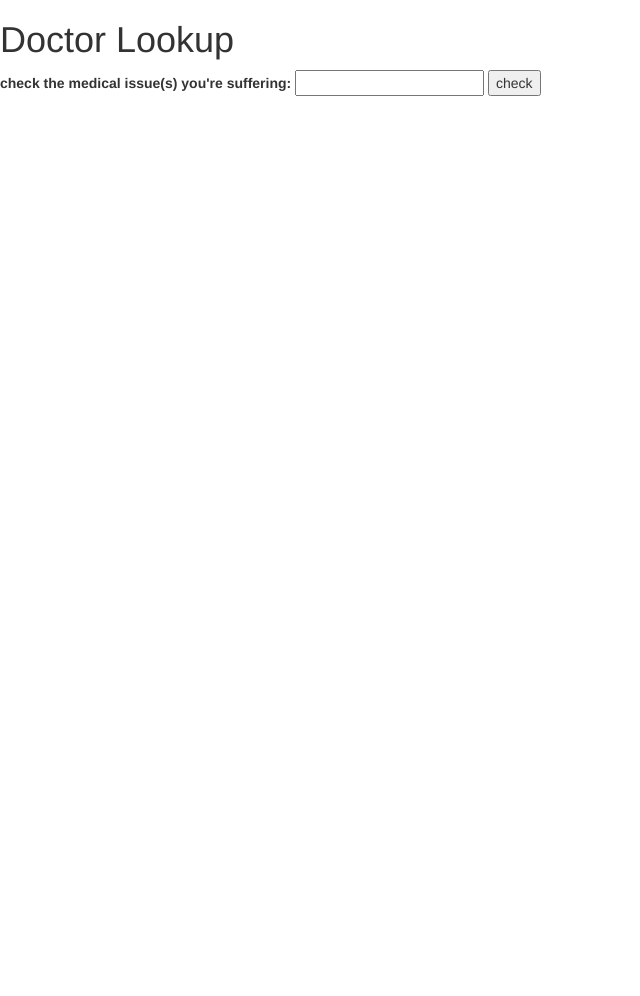
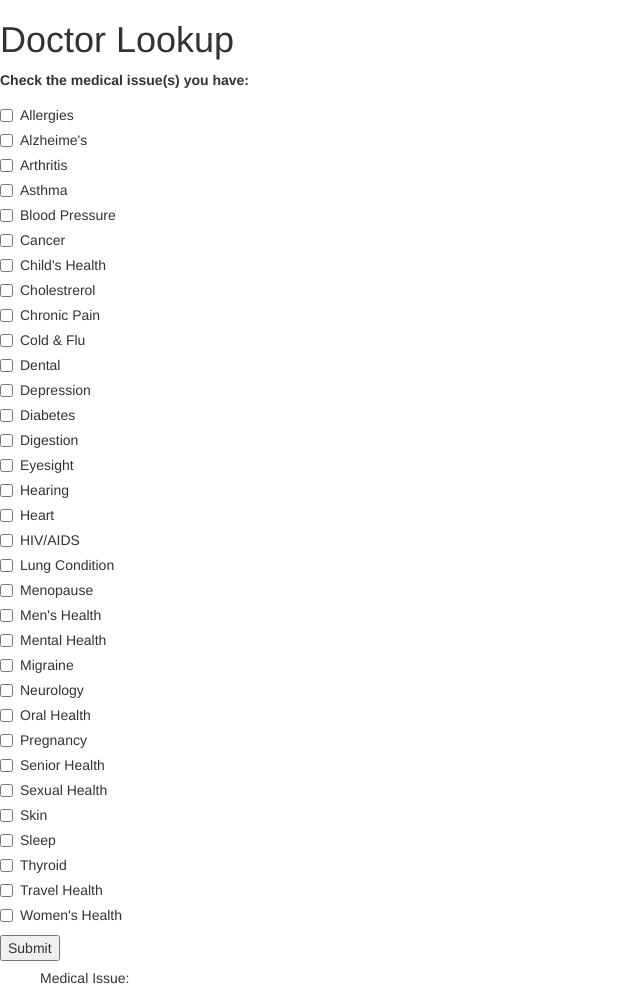
Before and after one commit to amy1hwang/doctor-lookup, a website with bundled scripts: page index.html in a window 1280 px wide. Shown: the whole page, without its empty margins (0-640 px from the left). Before the commit the page ends 800 px from the top, so only its background shows below. Built offline with nearby package versions, Linux system fonts and the light colour scheme.

Commit message:
add output

```diff
--- a/index.html
+++ b/index.html
@@ -9,10 +9,115 @@
   <body>
     <h1>Doctor Lookup</h1>
     <form id="lookup-form">
-      <label for="issues">check the medical issue(s) you're suffering:</label>
-      <input id="" type="text">
-      <button type="submit">check</button>
+      <label for="issues">Check the medical issue(s) you have:</label>
+      <div class="checkbox">
+        <label><input type="checkbox" value="Allergies">Allergies</label>
+      </div>
+      <div class="checkbox">
+        <label><input type="checkbox" value="Alzheimer's">Alzheime's</label>
+      </div>
+      <div class="checkbox">
+        <label><input type="checkbox" value="Arthritis">Arthritis</label>
+      </div>
+      <div class="checkbox">
+        <label><input type="checkbox" value="Asthma">Asthma</label>
+      </div>
+      <div class="checkbox">
+        <label><input type="checkbox" value="Blood Pressure">Blood Pressure</label>
+      </div>
+      <div class="checkbox">
+        <label><input type="checkbox" value="Cancer">Cancer</label>
+      </div>
+      <div class="checkbox">
+        <label><input type="checkbox" value="Child's Health">Child's Health</label>
+      </div>
+      <div class="checkbox">
+        <label><input type="checkbox" value="Cholestrerol">Cholestrerol</label>
+      </div>
+      <div class="checkbox">
+        <label><input type="checkbox" value="Chronic Pain">Chronic Pain</label>
+      </div>
+      <div class="checkbox">
+        <label><input type="checkbox" value="Cold & Flu">Cold & Flu</label>
+      </div>
+      <div class="checkbox">
+        <label><input type="checkbox" value="Dental">Dental</label>
+      </div>
+      <div class="checkbox">
+        <label><input type="checkbox" value="Depression">Depression</label>
+      </div>
+      <div class="checkbox">
+        <label><input type="checkbox" value="Diabetes">Diabetes</label>
+      </div>
+      <div class="checkbox">
+        <label><input type="checkbox" value="Digestion">Digestion</label>
+      </div>
+      <div class="checkbox">
+        <label><input type="checkbox" value="Eyesight">Eyesight</label>
+      </div>
+      <div class="checkbox">
+        <label><input type="checkbox" value="Hearing">Hearing</label>
+      </div>
+      <div class="checkbox">
+        <label><input type="checkbox" value="Heart">Heart</label>
+      </div>
+      <div class="checkbox">
+        <label><input type="checkbox" value="HIV/AIDS">HIV/AIDS</label>
+      </div>
+      <div class="checkbox">
+        <label><input type="checkbox" value="Lung Condition">Lung Condition</label>
+      </div>
+      <div class="checkbox">
+        <label><input type="checkbox" value="Menopause">Menopause</label>
+      </div>
+      <div class="checkbox">
+        <label><input type="checkbox" value="Men's Health">Men's Health</label>
+      </div>
+      <div class="checkbox">
+        <label><input type="checkbox" value="Mental Health">Mental Health</label>
+      </div>
+      <div class="checkbox">
+        <label><input type="checkbox" value="Migraine">Migraine</label>
+      </div>
+      <div class="checkbox">
+        <label><input type="checkbox" value="Neurology">Neurology</label>
+      </div>
+      <div class="checkbox">
+        <label><input type="checkbox" value="Oral Health">Oral Health</label>
+      </div>
+      <div class="checkbox">
+        <label><input type="checkbox" value="Pregnancy">Pregnancy</label>
+      </div>
+      <div class="checkbox">
+        <label><input type="checkbox" value="Senior Health">Senior Health</label>
+      </div>
+      <div class="checkbox">
+        <label><input type="checkbox" value="Sexual Health">Sexual Health</label>
+      </div>
+      <div class="checkbox">
+        <label><input type="checkbox" value="Skin">Skin</label>
+      </div>
+      <div class="checkbox">
+        <label><input type="checkbox" value="Sleep">Sleep</label>
+      </div>
+      <div class="checkbox">
+        <label><input type="checkbox" value="Thyroid">Thyroid</label>
+      </div>
+      <div class="checkbox">
+        <label><input type="checkbox" value="Travel Health">Travel Health</label>
+      </div>
+      <div class="checkbox">
+        <label><input type="checkbox" value="Women's Health">Women's Health</label>
+      </div>
+      <button type="submit">Submit</button>
     </form>
-    <ul id="solution"></ul>
+    <ul id="output">
+      <h5 id="outputIssue">Medical Issue: </h5>
+      <!-- <li>Doctor: </li>
+      <li>Specialty: </li>
+      <li>Insurance Plan(s): </li>
+      <li>Location: </li>
+      <li>Contact: </li> -->
+    </ul>
   </body>
 </html>
```
Also changed, not shown: js/lookup-interface.js (+13 -5 lines), js/lookup.js (+16 -3 lines), build/js/app.js, 1 other file.
